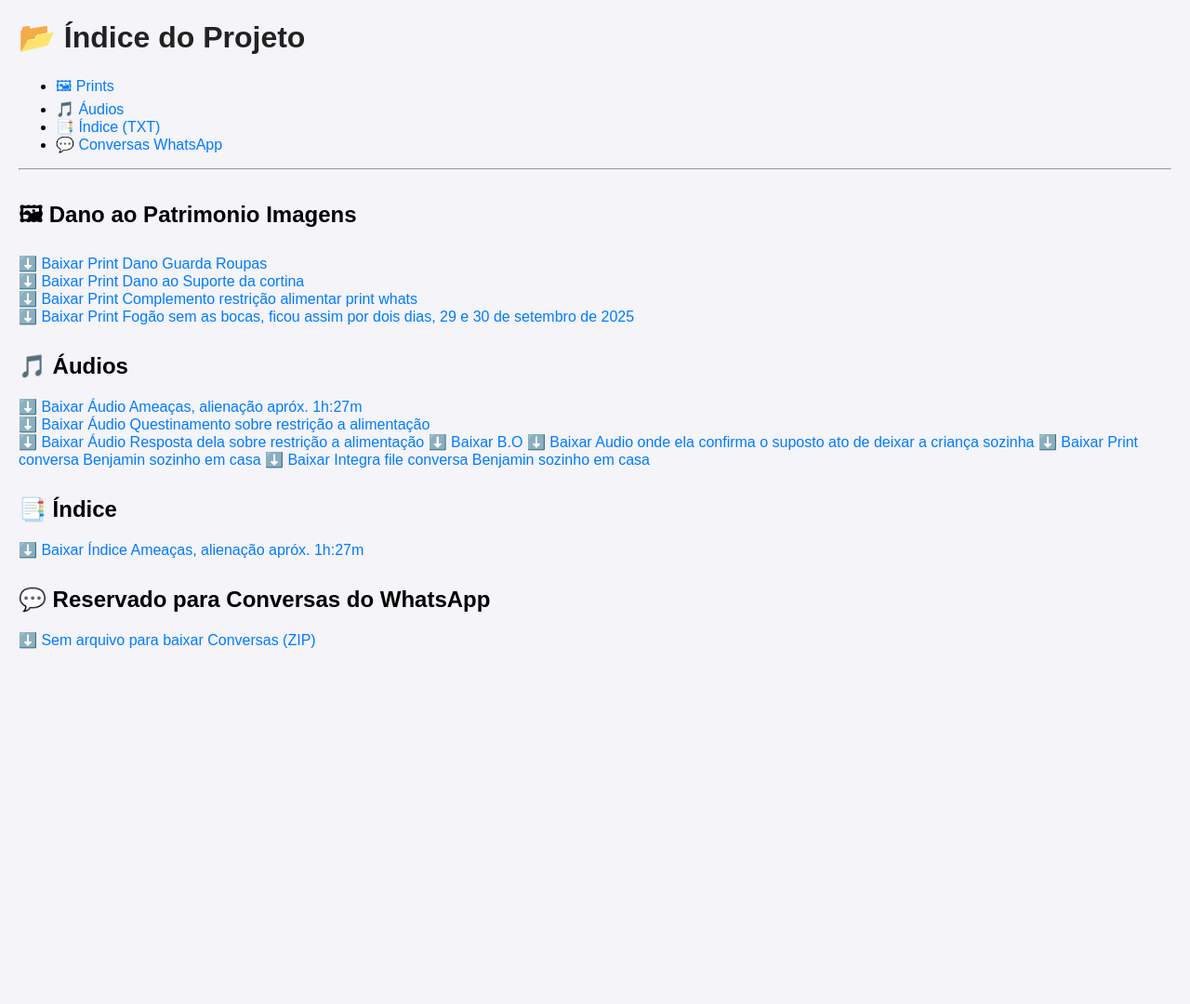
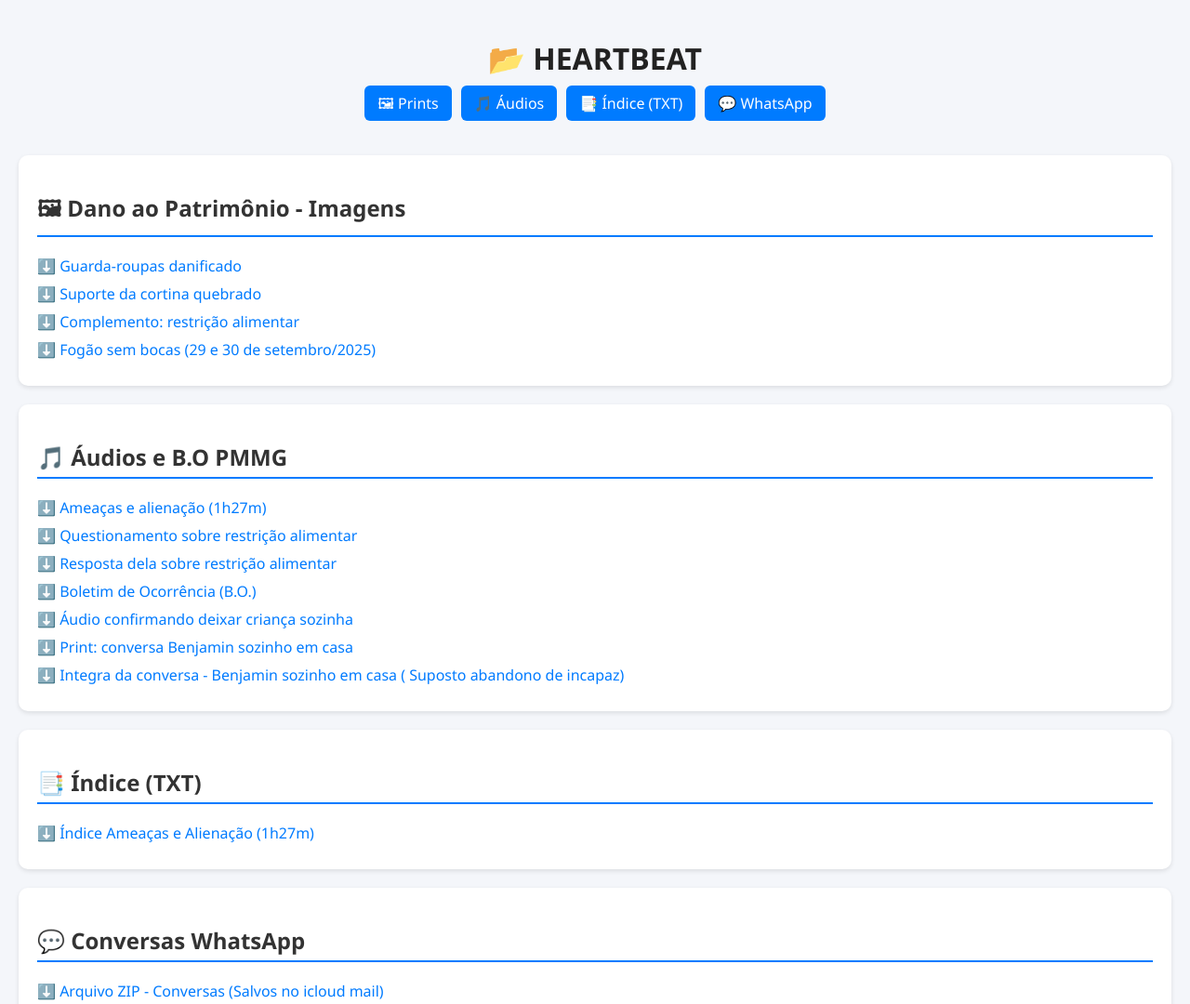
Before and after one commit to alderson86/broken-rings, a plain HTML site: page index.html in a window 1280 px wide. Shown: the top 1080 px of the page at 93% size. Before the commit the page ends 800 px from the top, so only its background shows below. Drawn offline with Linux system fonts and the light colour scheme.

Commit message:
Refactor index.html for improved layout and content
Updated the layout and content of the index.html file, including changes to the title, styles, and structure of sections.

```diff
--- a/index.html
+++ b/index.html
@@ -2,56 +2,116 @@
 <html lang="pt-BR">
 <head>
   <meta charset="UTF-8">
-  <title>AGD</title>
+  <meta name="viewport" content="width=device-width, initial-scale=1.0">
+  <title>heartbeat</title>
   <style>
-    body { font-family: Arial, sans-serif; margin: 20px; background: #f4f4f9; }
-    h1 { color: #222; }
-    h2 { margin-top: 30px; }
-    a { color: #007bff; text-decoration: none; }
-    a:hover { text-decoration: underline; }
+    body {
+      font-family: 'Segoe UI', Arial, sans-serif;
+      margin: 0;
+      padding: 20px;
+      background: #f4f6fa;
+      color: #222;
+    }
+
+    header {
+      text-align: center;
+      margin-bottom: 40px;
+    }
+
+    h1 {
+      margin-bottom: 10px;
+    }
+
+    nav ul {
+      list-style: none;
+      padding: 0;
+      display: flex;
+      justify-content: center;
+      flex-wrap: wrap;
+      gap: 10px;
+    }
+
+    nav a {
+      background: #007bff;
+      color: #fff;
+      padding: 8px 14px;
+      border-radius: 6px;
+      text-decoration: none;
+      transition: 0.2s;
+    }
+
+    nav a:hover {
+      background: #0056b3;
+    }
+
+    section {
+      background: #fff;
+      border-radius: 10px;
+      padding: 20px;
+      margin-bottom: 20px;
+      box-shadow: 0 2px 5px rgba(0,0,0,0.1);
+    }
+
+    h2 {
+      color: #333;
+      border-bottom: 2px solid #007bff;
+      padding-bottom: 5px;
+    }
+
+    a.link {
+      display: block;
+      margin: 8px 0;
+      color: #007bff;
+      text-decoration: none;
+    }
+
+    a.link:hover {
+      text-decoration: underline;
+    }
   </style>
 </head>
 <body>
-  <h1>📂 Índice do Projeto</h1>
+  <header>
+    <h1>📂 HEARTBEAT</h1>
+    <nav>
       <ul>
         <li><a href="#prints">🖼 Prints</a></li>
         <li><a href="#audios">🎵 Áudios</a></li>
         <li><a href="#indice">📑 Índice (TXT)</a></li>
-    <li><a href="#whatsapp">💬 Conversas WhatsApp</a></li>
+        <li><a href="#whatsapp">💬 WhatsApp</a></li>
       </ul>
-  <hr>
+    </nav>
+  </header>
 
+  <main>
     <section id="prints">
-    <h2>🖼 Dano ao Patrimonio Imagens</h2>
-    <a href="https://drive.google.com/file/d/1DDSUnp-Veg7eTEFaNyu5iy41LX0sMZvl/view?usp=drive_link" target="_blank">⬇️ Baixar Print Dano Guarda Roupas</a><br>
-    <a href="https://drive.google.com/file/d/1Es2Bq9dzsbTn_okU3XXuk02wdL5webmk/view?usp=drive_link" target="_blank">⬇️ Baixar Print Dano ao Suporte da cortina</a><br>
-    <a href="https://drive.google.com/file/d/1oq-a7_j7U9PeXktbIe_zmUSRut5YLkJr/view?usp=drive_link" target="_blank">⬇️ Baixar Print Complemento restrição alimentar print whats</a><br>
-    <a href="https://drive.google.com/file/d/1t3a5H9wqzeR5CKfMxeb-YYV0VXOBxxXx/view?usp=drive_link" target="_blank">⬇️ Baixar Print Fogão sem as bocas, ficou assim por dois dias, 29 e 30 de setembro de 2025</a><br>
+      <h2>🖼 Dano ao Patrimônio - Imagens</h2>
+      <a class="link" href="https://drive.google.com/file/d/1DDSUnp-Veg7eTEFaNyu5iy41LX0sMZvl/view?usp=drive_link" target="_blank" rel="noopener noreferrer">⬇️ Guarda-roupas danificado</a>
+      <a class="link" href="https://drive.google.com/file/d/1Es2Bq9dzsbTn_okU3XXuk02wdL5webmk/view?usp=drive_link" target="_blank" rel="noopener noreferrer">⬇️ Suporte da cortina quebrado</a>
+      <a class="link" href="https://drive.google.com/file/d/1oq-a7_j7U9PeXktbIe_zmUSRut5YLkJr/view?usp=drive_link" target="_blank" rel="noopener noreferrer">⬇️ Complemento: restrição alimentar</a>
+      <a class="link" href="https://drive.google.com/file/d/1t3a5H9wqzeR5CKfMxeb-YYV0VXOBxxXx/view?usp=drive_link" target="_blank" rel="noopener noreferrer">⬇️ Fogão sem bocas (29 e 30 de setembro/2025)</a>
     </section>
 
     <section id="audios">
-    <h2>🎵 Áudios</h2>
-    <a href="https://drive.google.com/file/d/1M9UPxURR1JUMbPtiMajGFdHwaS8S-F4c/view?usp=drive_link" target="_blank">⬇️ Baixar Áudio Ameaças, alienação apróx. 1h:27m</a><br>
-
-    <a href="https://drive.google.com/file/d/1nJYcT2rvOW5ZNIgZg6zxdSZajnKHn519/view?usp=drive_link" target="_blank">⬇️ Baixar Áudio Questinamento sobre restrição a alimentação</a><br>
-
-    <a href="https://drive.google.com/file/d/1Mfrb2USrevm3z7SrwUuOXDN35HRvkDWN/view?usp=drive_link" target="_blank">⬇️ Baixar Áudio Resposta dela sobre restrição a alimentação</a>
-<a href="https://drive.google.com/file/d/1b1Kn-5yTNW9aNAUrt52wsB89VecQGvnc/view?usp=sharing">⬇️ Baixar B.O </a>
-     <a href="https://drive.google.com/file/d/1kdY5elq9wbIEOxJ81GxaSZHGz_CQYL4z/view?usp=sharing">⬇️ Baixar Audio onde ela confirma o suposto ato de deixar a criança sozinha  </a>
- <a href="https://drive.google.com/file/d/1FYLXmaf-unZQ3AnCQyxbbmV4otVrATqq/view?usp=sharing">⬇️ Baixar Print conversa Benjamin sozinho em casa </a>
-   <a href="https://drive.google.com/file/d/1vuEW6RvE7zJKGqTTkjgmTzX9MYQFV-Y8/view?usp=sharing">⬇️ Baixar Integra file conversa Benjamin sozinho em casa </a>
-
+      <h2>🎵 Áudios e B.O PMMG</h2>
+      <a class="link" href="https://drive.google.com/file/d/1M9UPxURR1JUMbPtiMajGFdHwaS8S-F4c/view?usp=drive_link" target="_blank" rel="noopener noreferrer">⬇️ Ameaças e alienação (1h27m)</a>
+      <a class="link" href="https://drive.google.com/file/d/1nJYcT2rvOW5ZNIgZg6zxdSZajnKHn519/view?usp=drive_link" target="_blank" rel="noopener noreferrer">⬇️ Questionamento sobre restrição alimentar</a>
+      <a class="link" href="https://drive.google.com/file/d/1Mfrb2USrevm3z7SrwUuOXDN35HRvkDWN/view?usp=drive_link" target="_blank" rel="noopener noreferrer">⬇️ Resposta dela sobre restrição alimentar</a>
+      <a class="link" href="https://drive.google.com/file/d/1b1Kn-5yTNW9aNAUrt52wsB89VecQGvnc/view?usp=sharing" target="_blank" rel="noopener noreferrer">⬇️ Boletim de Ocorrência (B.O.)</a>
+      <a class="link" href="https://drive.google.com/file/d/1kdY5elq9wbIEOxJ81GxaSZHGz_CQYL4z/view?usp=sharing" target="_blank" rel="noopener noreferrer">⬇️ Áudio confirmando deixar criança sozinha</a>
+      <a class="link" href="https://drive.google.com/file/d/1FYLXmaf-unZQ3AnCQyxbbmV4otVrATqq/view?usp=sharing" target="_blank" rel="noopener noreferrer">⬇️ Print: conversa Benjamin sozinho em casa</a>
+      <a class="link" href="https://drive.google.com/file/d/1vuEW6RvE7zJKGqTTkjgmTzX9MYQFV-Y8/view?usp=sharing" target="_blank" rel="noopener noreferrer">⬇️ Integra da conversa - Benjamin sozinho em casa ( Suposto abandono de incapaz)</a>
     </section>
 
     <section id="indice">
-    <h2>📑 Índice</h2>
-    <a href="https://drive.google.com/file/d/1a71-5zRzaXIzypnrTk-Hd5iMRbf4zVjh/view?usp=drive_link" target="_blank">⬇️ Baixar Índice Ameaças, alienação apróx. 1h:27m</a>
-
+      <h2>📑 Índice (TXT)</h2>
+      <a class="link" href="https://drive.google.com/file/d/1a71-5zRzaXIzypnrTk-Hd5iMRbf4zVjh/view?usp=drive_link" target="_blank" rel="noopener noreferrer">⬇️ Índice Ameaças e Alienação (1h27m)</a>
     </section>
 
     <section id="whatsapp">
-    <h2>💬 Reservado para Conversas do WhatsApp</h2>
-    <a href="https://drive.google.com/uc?export=download&id=ID_ZIP" target="_blank">⬇️ Sem arquivo para baixar Conversas (ZIP)</a>
+      <h2>💬 Conversas WhatsApp</h2>
+      <a class="link" href="https://drive.google.com/uc?export=download&id=ID_ZIP" target="_blank" rel="noopener noreferrer">⬇️ Arquivo ZIP - Conversas (Salvos no icloud mail)</a>
     </section>
+  </main>
 </body>
 </html>
```
Lines whose indentation alone changed are shown as unchanged.
